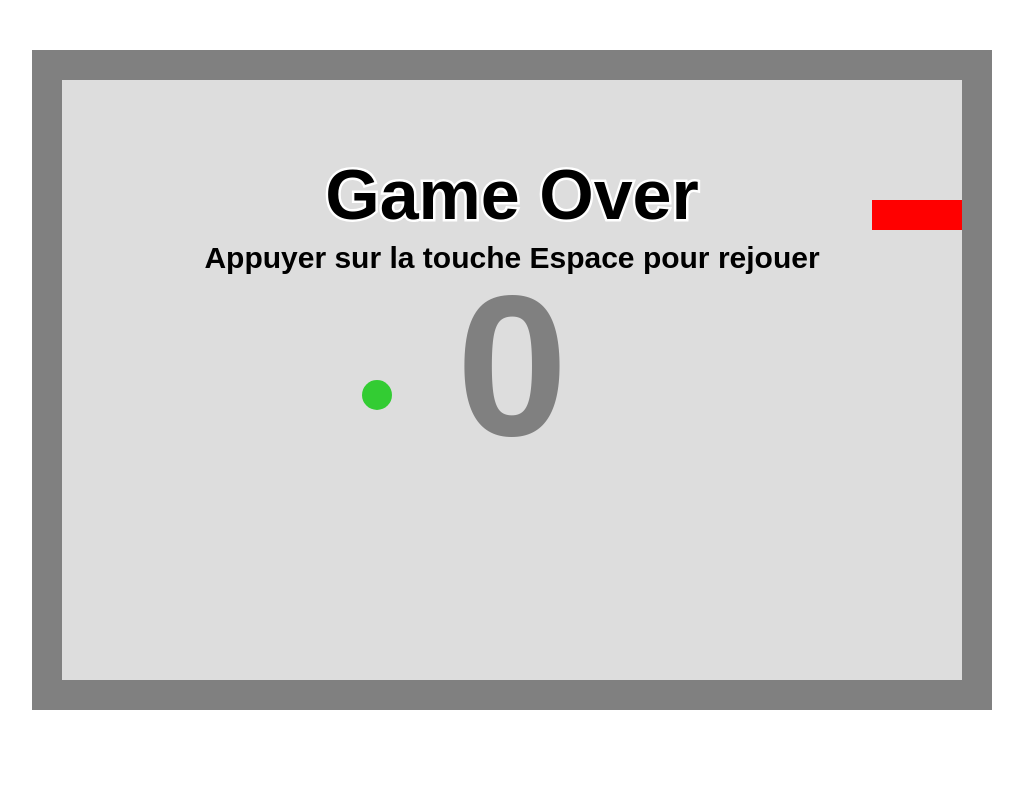
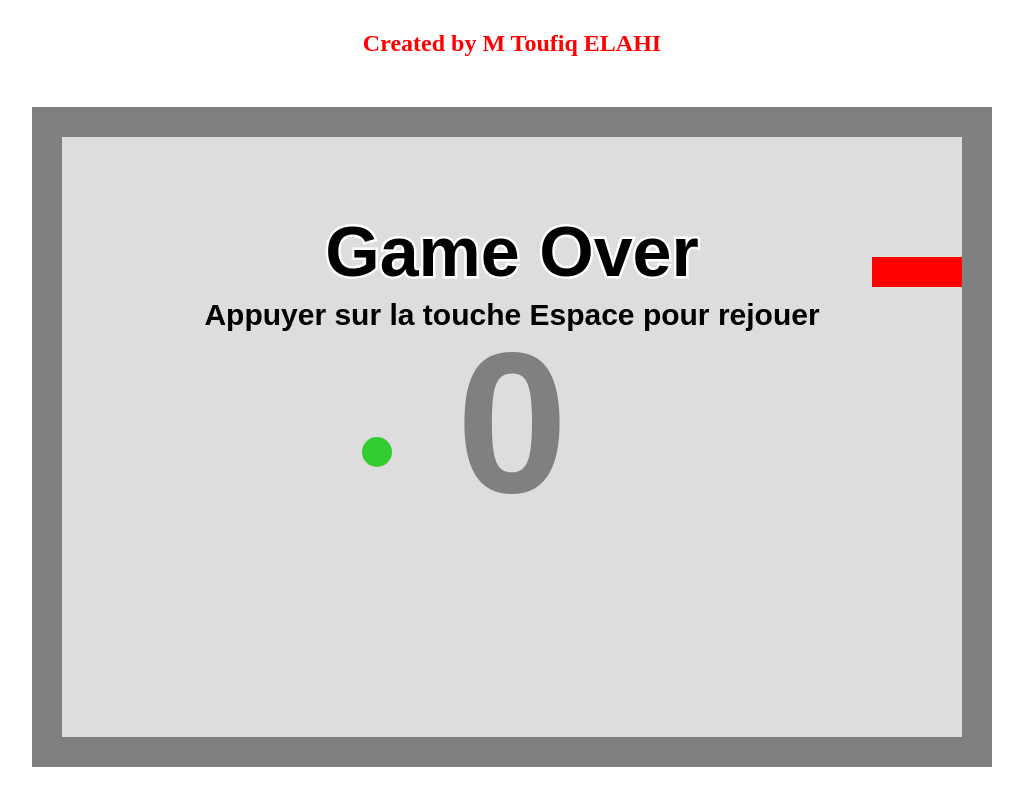
Before and after one commit to toufiq23/t-snake, a website: page index.html in a window 1280 px wide. Shown: the whole page, without its empty margins (128-1151 px from the left). Drawn offline with Linux system fonts and the light colour scheme.

Commit message:
ready for deployment

```diff
--- a/index.html
+++ b/index.html
@@ -1,10 +1,13 @@
 <! DOCTYPE html>
 <html>
     <head>
-        <title>Jeu du Serpent</title>
+				<title>Jeu du Serpent</title>
+				<link rel="stylesheet" type="text/css" href="styles.css">
         <script src="script.js"></script>
     </head>
     <body>
-
+			<div class="created">
+				<h2>Created by M Toufiq ELAHI</h2>
+			</div>
     </body>
 </html>
--- /dev/null
+++ b/styles.css
@@ -0,0 +1,8 @@
+.created {
+	margin-top: 30px;
+	text-align: center;
+}
+
+h2 {
+	color: red;
+}
```
